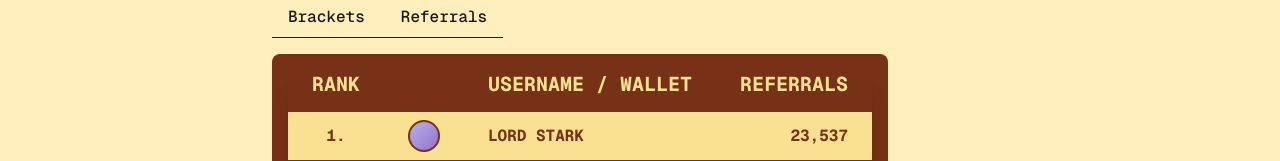
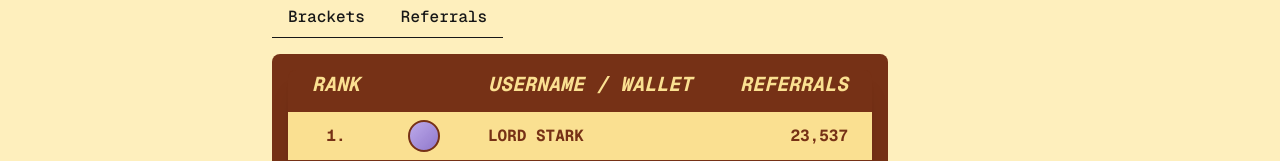
Before and after one commit to marceoroq/leaderboard-test, a Next.js app: page /ranks in a window 1280 px wide. Shown: the part 235-396 px from the top of the page. Built offline with nearby package versions, Linux system fonts and the light colour scheme.

Commit message:
style(TableHeader): adjust some styles

```diff
--- a/src/components/Table/TableHeader.tsx
+++ b/src/components/Table/TableHeader.tsx
@@ -2,7 +2,7 @@ import { TableHeaderProps } from "./Table.types";
 
 const variantStyles = {
   default: "bg-gray-100",
-  leaderboard: "bg-auburn text-pale-gold font-bold text-xl sticky top-0",
+  leaderboard: "bg-auburn text-pale-gold font-bold italic text-xl sticky top-0",
 };
 
 export const TableHeader: React.FC<TableHeaderProps> = ({
@@ -11,9 +11,7 @@ export const TableHeader: React.FC<TableHeaderProps> = ({
   variant = "default",
   ...props
 }) => (
-  <thead
-    className={`${variantStyles[variant]} ${className}`}
-    {...props}>
+  <thead className={`${variantStyles[variant]} ${className}`} {...props}>
     {children}
   </thead>
 );
```
